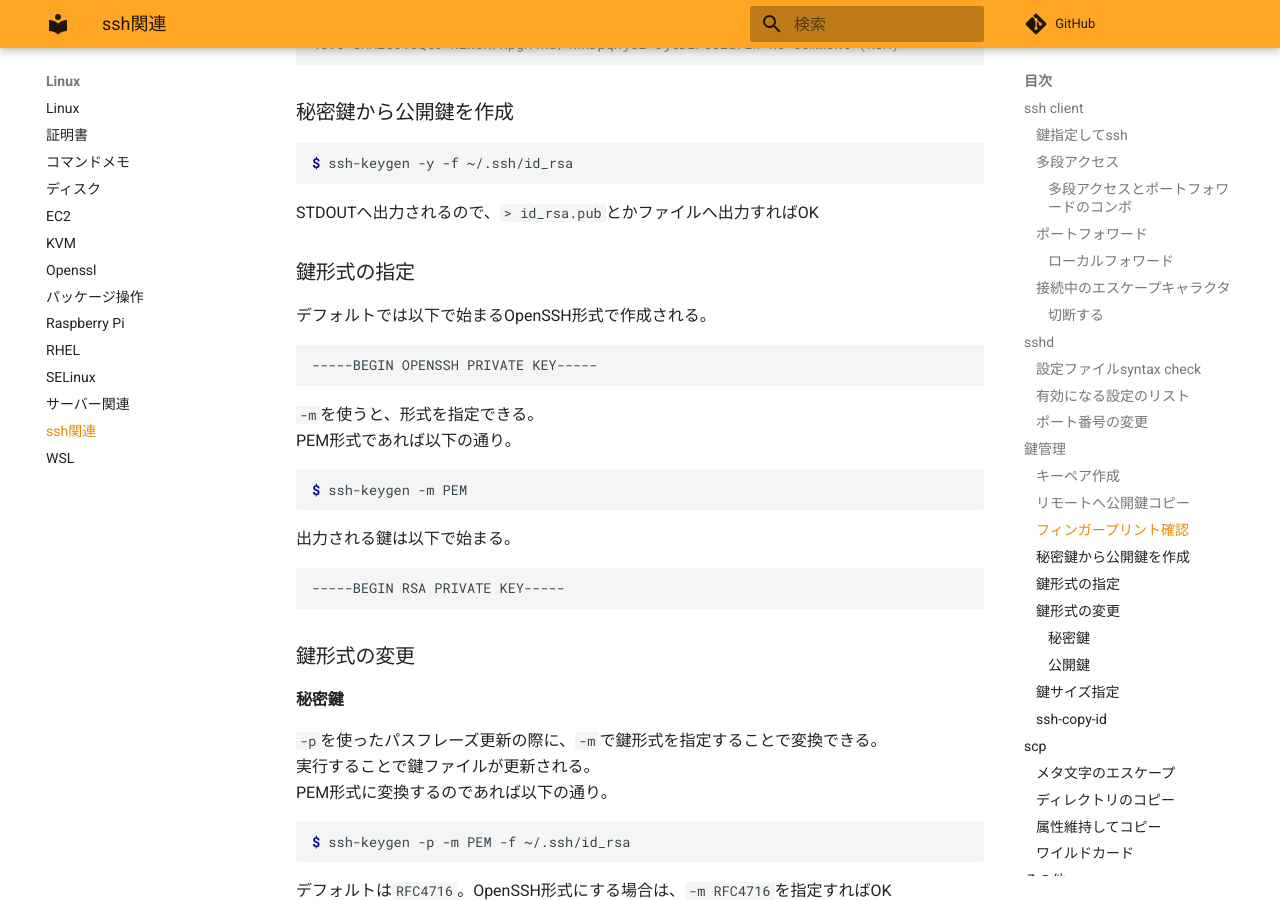
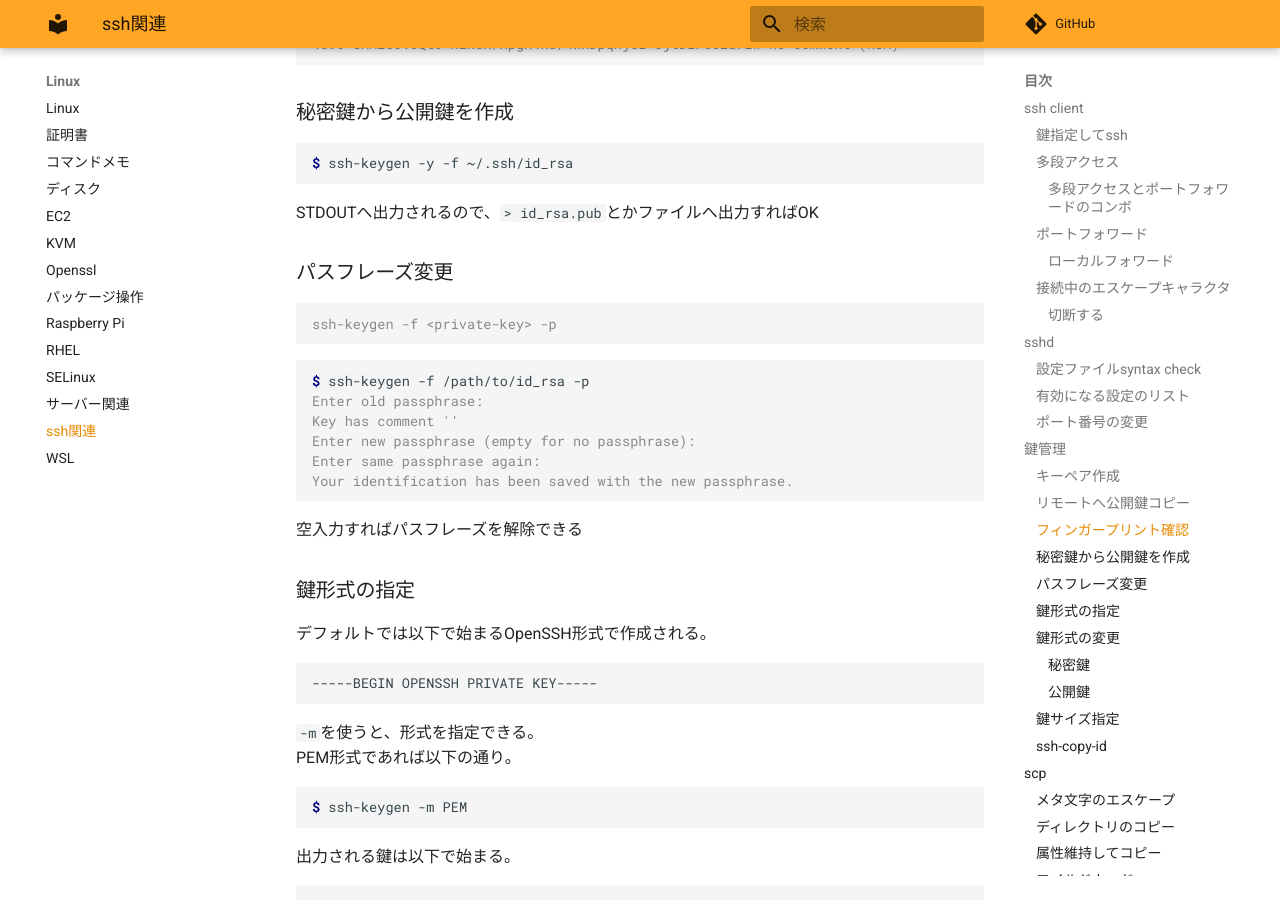
Before and after one commit to zaki-lknr/docs, an MkDocs documentation site: the page built from docs/Linux/ssh.md, in a window 1280 px wide and 900 px high, scrolled down 4063 px. Built offline with MkDocs 1.6.1 and Material for MkDocs 9.7.7, drawn with Linux system fonts in a browser that asks for light colours; comment, search, counter and statistics services are not loaded.

Commit message:
add: linux/ssh: パスフレーズ変更

````diff
--- a/docs/Linux/ssh.md
+++ b/docs/Linux/ssh.md
@@ -190,6 +190,23 @@ $ ssh-keygen -y -f ~/.ssh/id_rsa
 
 STDOUTへ出力されるので、`> id_rsa.pub`とかファイルへ出力すればOK
 
+### パスフレーズ変更
+
+```console
+ssh-keygen -f <private-key> -p
+```
+
+```console
+$ ssh-keygen -f /path/to/id_rsa -p
+Enter old passphrase:
+Key has comment ''
+Enter new passphrase (empty for no passphrase):
+Enter same passphrase again:
+Your identification has been saved with the new passphrase.
+```
+
+空入力すればパスフレーズを解除できる
+
 ### 鍵形式の指定
 
 デフォルトでは以下で始まるOpenSSH形式で作成される。
````
